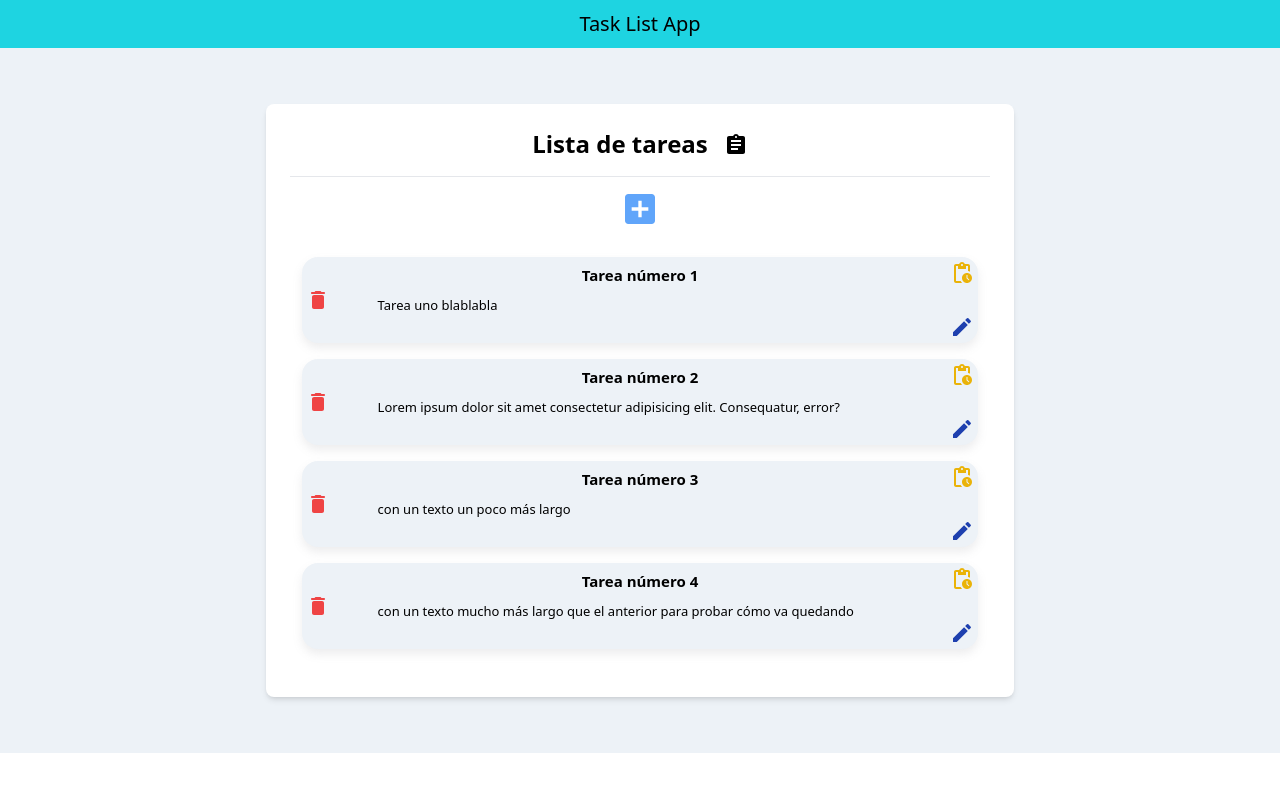
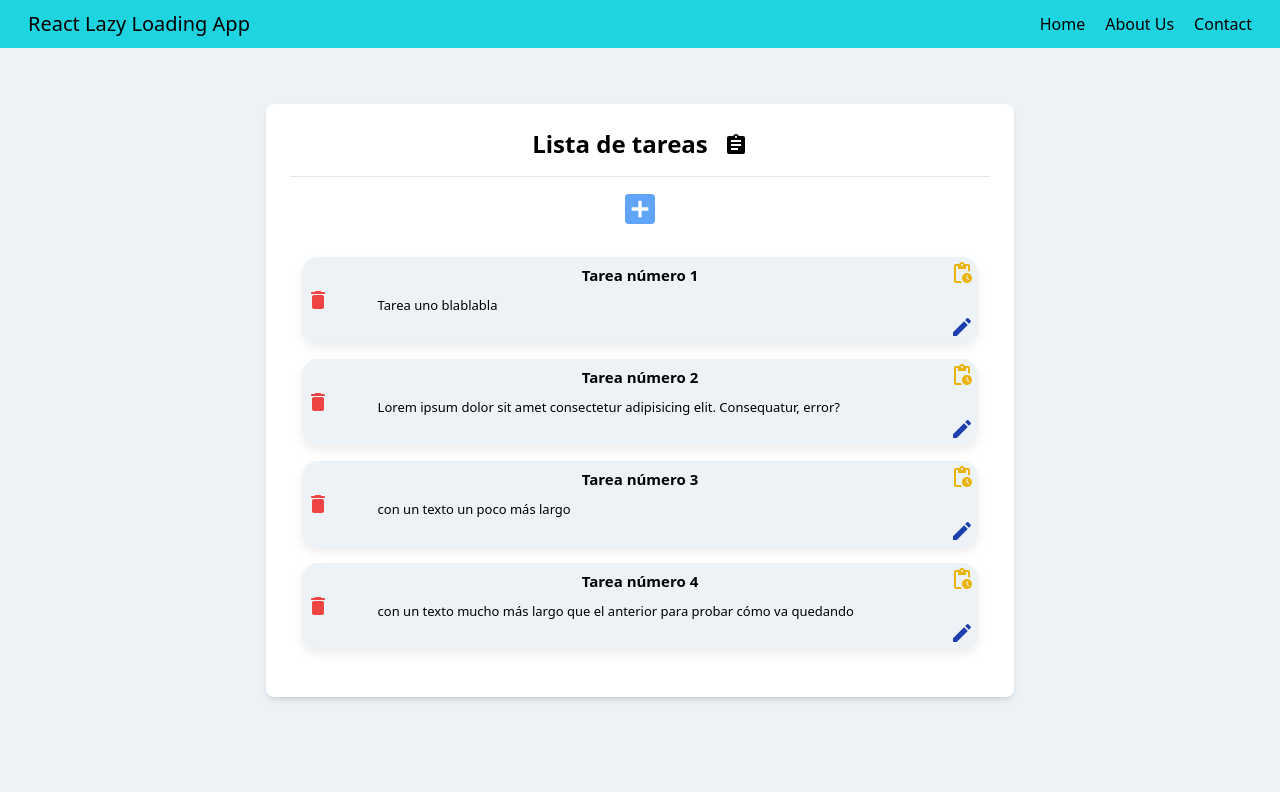
Before and after one commit to AlexUrtubia/react_task_list, a React (Create React App) app: page / in a window 1280 px wide. Shown: the top 792 px of the page. Built offline with nearby package versions, Linux system fonts and the light colour scheme.

Commit message:
react-router incorporado

```diff
--- a/package.json
+++ b/package.json
@@ -11,6 +11,7 @@
     "@testing-library/user-event": "^13.5.0",
     "react": "^18.2.0",
     "react-dom": "^18.2.0",
+    "react-router-dom": "^6.4.3",
     "react-scripts": "5.0.1",
     "web-vitals": "^2.1.4"
   },
--- a/src/App.css
+++ b/src/App.css
@@ -5,7 +5,7 @@
 }
 
 #root,html {
-  height: 100%;
+  height: 94vh;
   width: 100vw;
 }
 
--- /dev/null
+++ b/src/components/Contact.jsx
@@ -0,0 +1,13 @@
+export default function Contact() {
+  return (
+    <div className="flex justify-center h-full p-4 bg-bckg ">
+      <div className="w-3/5 self-center p-6 pb-9 bg-white rounded-lg shadow-md dark:bg-gray-800 dark:border-gray-700">
+        <div className="flex flex-col w-full ">
+          <div className="flex text-center justify-center relative">
+            <h1 className="text-2xl font-bold">Contact</h1>
+          </div>
+        </div>
+      </div>
+    </div>
+  );
+}
--- a/src/components/Header.jsx
+++ b/src/components/Header.jsx
@@ -1,10 +1,22 @@
+import { Link } from 'react-router-dom'
 import React from 'react'
 
 export default function Header() {
   return (
-    <div className='flex justify-center h-12 self-start w-full bg-primary'>
+    <div className='flex justify-between px-7 h-12 self-start w-full bg-primary'>
       <div className="self-center">
-        <p className='text-xl'>Task List App</p>
+        <p className='text-xl font-medium'>React Lazy Loading App</p>
+      </div>
+      <div className="self-center font-medium space-x-5">
+        <Link to={'/'}>
+          <span>Home</span>
+        </Link>
+        <Link to={'/about'}>
+          <span>About Us</span>
+        </Link>
+        <Link to={'/contact'}>
+          <span>Contact</span>
+        </Link>
       </div>
     </div>
   )
--- a/src/components/Tareas.jsx
+++ b/src/components/Tareas.jsx
@@ -11,20 +11,9 @@ import EditForm from "./forms/EditForm";
 
 export default function Tareas() {
 
-  const { estado, setEstado, newForm, setNewForm, editForm, setEditForm, setTaskId } = useContext(TodoContext);
+  const { estado, newForm, setNewForm, editForm, setEditForm, setTaskId } = useContext(TodoContext);
   const remove = useRemoveTodo();
   const [taskState, setTaskState] = useState(false);
-
-  // const getData = () => {
-
-  //   const hola = localStorage.getItem('estado');
-  //   console.log(hola[0], "localStorage.getItem")
-  // }
-
-  // useEffect(() => {
-  //   setEstado(localStorage.getItem('estado'));
-  // }, [])
-
 
   const handleNew = () => {
     setNewForm(true);
@@ -34,7 +23,6 @@ export default function Tareas() {
     setEditForm(true);
 		setTaskId(value)
   };
-
 
   if (estado.length === 0) {
     return (
--- /dev/null
+++ b/src/components/forms/About.jsx
@@ -0,0 +1,15 @@
+import React from "react";
+
+export default function About() {
+  return (
+    <div className="flex justify-center h-full p-4 bg-bckg ">
+      <div className="w-3/5 self-center p-6 pb-9 bg-white rounded-lg shadow-md dark:bg-gray-800 dark:border-gray-700">
+        <div className="flex flex-col w-full ">
+          <div className="flex text-center justify-center relative">
+            <h1 className="text-2xl font-bold">About</h1>
+          </div>
+        </div>
+      </div>
+    </div>
+  );
+}
--- a/src/index.js
+++ b/src/index.js
@@ -4,12 +4,22 @@ import './index.css';
 import App from './App';
 import reportWebVitals from './reportWebVitals';
 import Header from './components/Header';
+import { BrowserRouter as Router, Routes, Route } from "react-router-dom";
+import About from './components/forms/About';
+import Contact from './components/Contact';
+
 
 const root = ReactDOM.createRoot(document.getElementById('root'));
 root.render(
   <React.StrictMode>
-    <Header />
-    <App />
+    <Router>
+      <Header />
+        <Routes>
+          <Route path="/" element={<App />} />
+          <Route path="/about" element={<About/>} />
+          <Route path="/contact" element={<Contact/>} />
+        </Routes>
+      </Router>
   </React.StrictMode>
 );
 
```
Also changed, not shown: src/context/TodoContext.jsx (indentation only), 1 other file (tests, documents, lock files or other folders).
